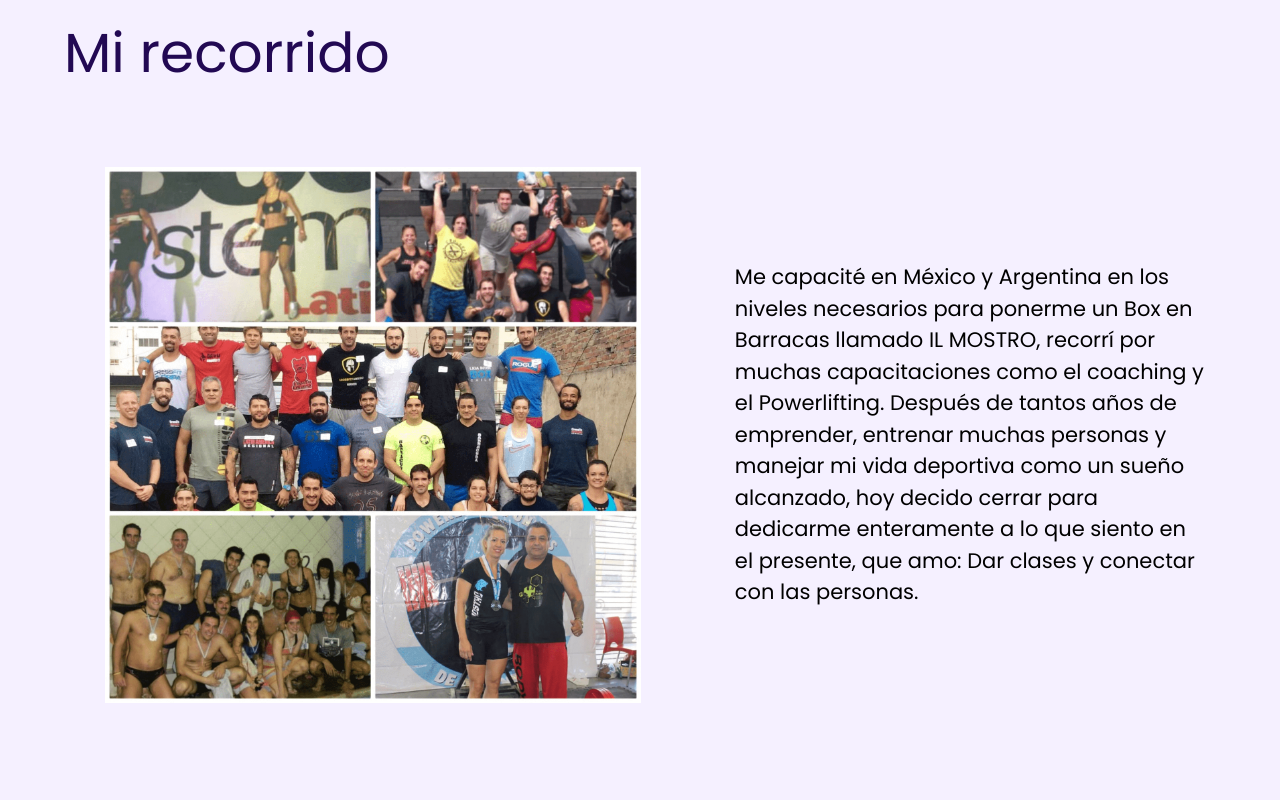
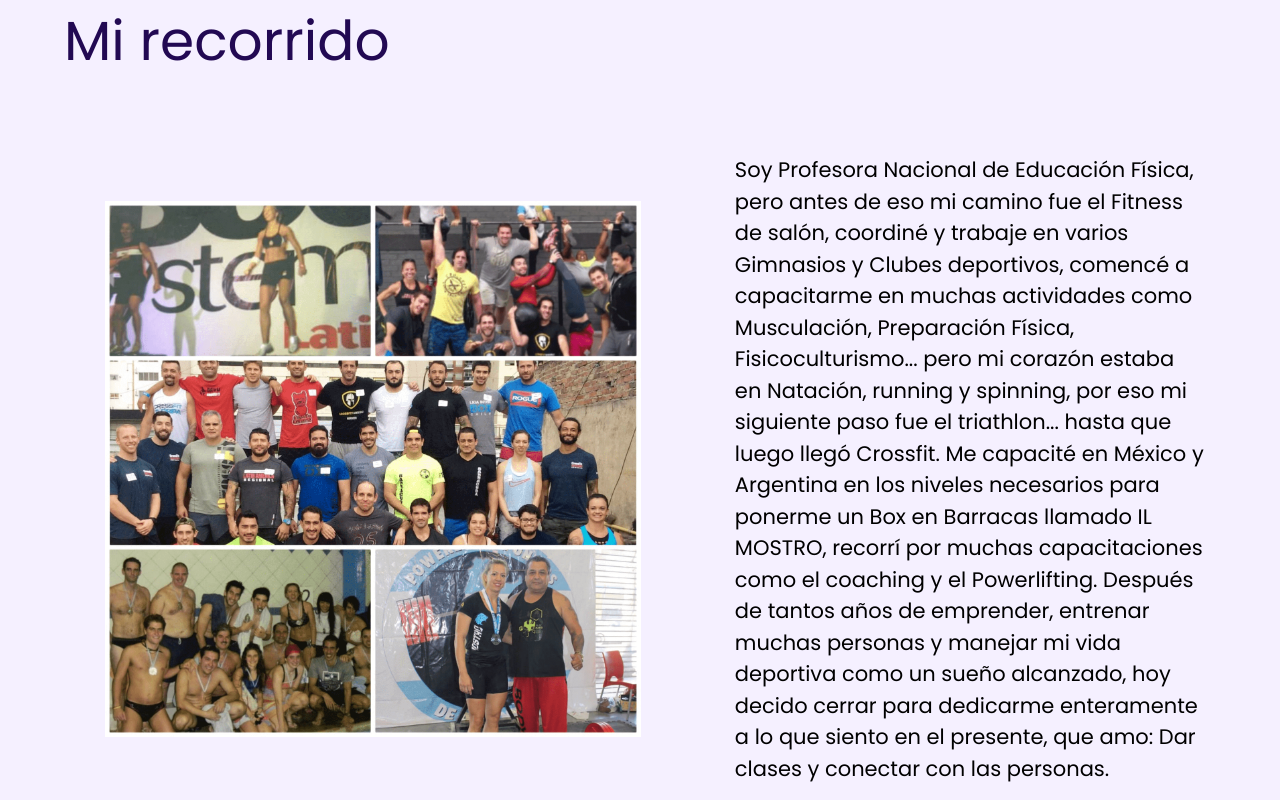
Before and after one commit to NexusDigitalWeb/CarinaVergara-Landing-page, a React (Vite) app: page / in a window 1280 px wide. Shown: the part 3900-4700 px from the top of the page. Built offline with nearby package versions, Linux system fonts and the light colour scheme.

Commit message:
landing page finished

```diff
--- a/src/components/aboutme/AboutMe.tsx
+++ b/src/components/aboutme/AboutMe.tsx
@@ -6,7 +6,7 @@ import TitlesH2 from "../tags/TitlesH2";
 const AboutMe = (): React.ReactElement => {
   return (
     <div
-      className="h-dvh w-full flex flex-col gap-10 mb-10"
+      className="w-full flex flex-col gap-10 mb-10"
       id="aboutMe"
     >
       <TitlesH2 text="Acerca de mí" />
--- a/src/components/myjourney/MyJourneyInfo.tsx
+++ b/src/components/myjourney/MyJourneyInfo.tsx
@@ -21,7 +21,7 @@ const MyJourneyInfo = ({
         <img
           src={image}
           alt={image}
-          className="w-full h-[400px] md:h-[600px] p-5 md:p-8 object-contain"
+          className="w-full h-[400px] md:w-[400px] md:h-[600px] lg:w-full p-5 md:p-8 object-contain"
         />
       </div>
     </div>
--- a/src/json/journey.json
+++ b/src/json/journey.json
@@ -1,7 +1,7 @@
 {
     "journey": [
         {
-            "text": "Me capacité en México y Argentina en los niveles necesarios para ponerme un Box en Barracas llamado IL MOSTRO, recorrí por muchas capacitaciones como el coaching y el Powerlifting. Después de tantos años de emprender, entrenar muchas personas y manejar mi vida deportiva como un sueño alcanzado, hoy decido cerrar para dedicarme enteramente a lo que siento en el presente, que amo: Dar clases y conectar con las personas. ",
+            "text": "Soy Profesora Nacional de Educación Física, pero antes de eso mi camino fue el Fitness de salón, coordiné y trabaje en varios Gimnasios y Clubes deportivos, comencé a capacitarme en muchas actividades como Musculación, Preparación Física, Fisicoculturismo... pero mi corazón estaba en Natación, running y spinning, por eso mi siguiente paso fue el triathlon... hasta que luego llegó Crossfit. Me capacité en México y Argentina en los niveles necesarios para ponerme un Box en Barracas llamado IL MOSTRO, recorrí por muchas capacitaciones como el coaching y el Powerlifting. Después de tantos años de emprender, entrenar muchas personas y manejar mi vida deportiva como un sueño alcanzado, hoy decido cerrar para dedicarme enteramente a lo que siento en el presente, que amo: Dar clases y conectar con las personas. ",
             "image": "./Recorrido1.png"
         },
         {
```
